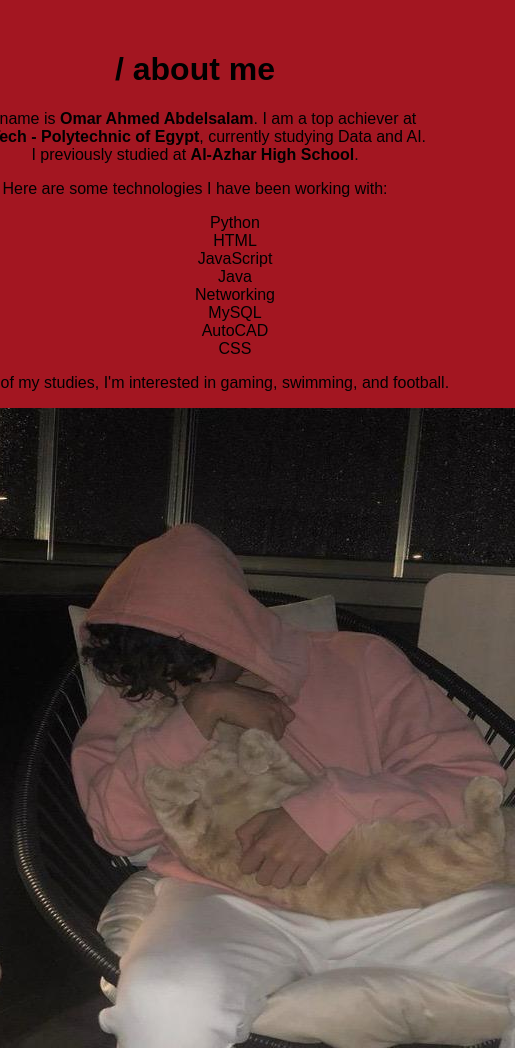
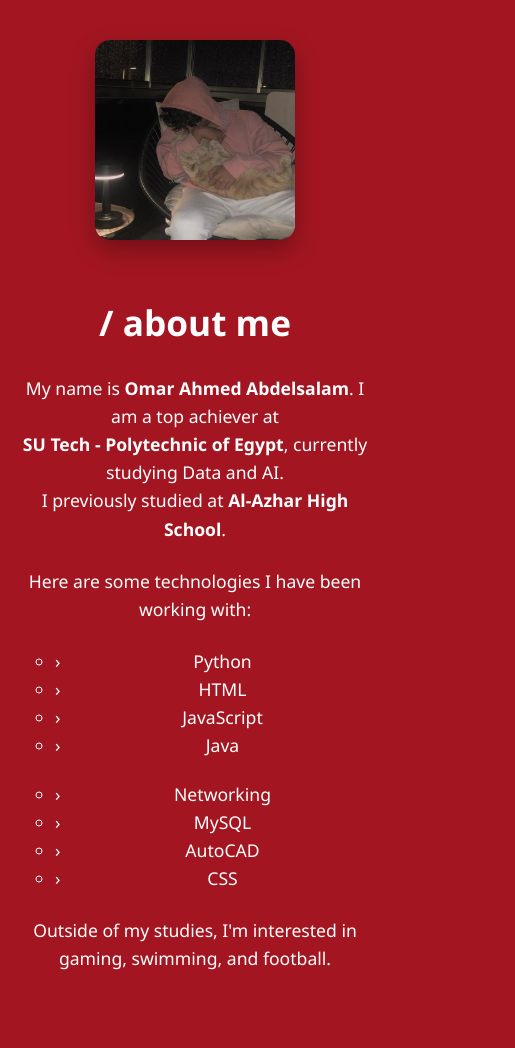
Before and after one commit to owvr27/about, a plain HTML site: page index.html in a window 390 px wide. Shown: the whole page, 515 px wide, since content can reach past the window. After the commit the page ends 1016 px from the top, so only its background shows below. Drawn offline with Linux system fonts and the light colour scheme.

Commit message:
Update style.css

```diff
--- a/style.css
+++ b/style.css
@@ -1,133 +1,210 @@
-/* General Styles */
+/* Main Content */
 body {
-    font-family: 'Poppins', sans-serif;
-    background-color: #A31621; /* Deep Red */
+    font-family: 'Segoe UI', Arial, sans-serif;
+    line-height: 1.6;
+    background-color: #A31621;
+    color: #FFFFFF;
     margin: 0;
-    padding: 30px;
+    padding: 40px 20px;
+    min-height: 100vh;
     display: flex;
-    flex-direction: column;
     justify-content: center;
     align-items: center;
-    text-align: center;
     overflow-x: hidden;
-    transition: background-color 0.5s ease-in-out;
 }
 
-/* About Container */
-.about-container {
-    max-width: 1200px;
-    text-align: center;
-    animation: fadeIn 1s ease-in-out;
+.content {
+    max-width: 800px;
+    width: 100%;
+    display: flex;
+    justify-content: space-between;
+    align-items: center;
+    gap: 30px;
+    opacity: 0;
+    transform: translateY(30px);
+    animation: fadeInUp 1s ease-out forwards;
+    animation-delay: 0.2s;
 }
 
-/* Header */
-header h1 {
-    font-family: 'Orbitron', sans-serif;
-    color: #FCF7F8;
-    font-size: 45px;
-    margin-bottom: 5px;
-}
-
-.tagline {
-    font-size: 18px;
-    color: #FCF7F8;
-    font-weight: 300;
-    margin-bottom: 20px;
-}
-
-/* Cards Layout */
-.card-container {
-    display: flex;
-    justify-content: center;
-    gap: 20px;
-    margin-top: 30px;
-    flex-wrap: wrap; /* Ensures responsiveness */
-}
-
-.card {
-    background: #FCF7F8; /* Snow */
-    color: #A31621; /* Deep Red text */
-    padding: 20px;
-    border-radius: 12px;
-    box-shadow: 0 4px 10px rgba(255, 255, 255, 0.2);
-    width: 320px;
-    text-align: center;
-    transition: transform 0.3s ease-in-out, box-shadow 0.3s ease-in-out;
-}
-
-.card:hover {
-    transform: scale(1.05);
-    box-shadow: 0 6px 15px rgba(255, 255, 255, 0.3);
-}
-
-/* Skills & Education Lists */
-.skills, .education {
-    list-style-type: none;
-    padding: 0;
-}
-
-.skills li, .education li {
-
-    color: #A31621; /* Snow */
-    padding: 10px;
-    margin: 8px 0;
-    border-radius: 5px;
-    font-size: 18px;
-    transition: transform 0.3s ease-in-out, background 0.3s ease-in-out;
-}
-
-.skills li:hover, .education li:hover {
-    transform: scale(1.05);
-    /* Slightly lighter Deep Red */
-}
-
-/* Contact */
-.contact {
-    margin-top: 20px;
-}
-
-.contact a {
-    color: #FCF7F8;
-    text-decoration: none;
-    font-weight: bold;
-    transition: color 0.3s ease-in-out;
-}
-
-.contact a:hover {
-    text-decoration: underline;
-    color: #FCF7F8;
-}
-
-/* Fade-in Animation */
-@keyframes fadeIn {
-    from { opacity: 0; transform: translateY(-20px); }
-    to { opacity: 1; transform: translateY(0); }
-}
-
-/* Responsive Design */
-@media (max-width: 1024px) {
-    .card-container {
-        flex-wrap: wrap;
-    }
-
-    .card {
-        width: 45%;
+@keyframes fadeInUp {
+    to {
+        opacity: 1;
+        transform: translateY(0);
     }
 }
 
+.text-content {
+    flex: 1;
+    text-align: left;
+}
+
+.image-container {
+    flex: 0 0 auto;
+    display: flex;
+    justify-content: center;
+    align-items: center;
+    opacity: 0;
+    transform: scale(0.8) rotate(-5deg);
+    animation: fadeInScale 0.8s cubic-bezier(0.175, 0.885, 0.32, 1.275) forwards;
+    animation-delay: 0.4s;
+}
+
+@keyframes fadeInScale {
+    to {
+        opacity: 1;
+        transform: scale(1) rotate(0deg);
+    }
+}
+
+.profile-img {
+    width: 250px;
+    height: 250px;
+    border-radius: 15px;
+    object-fit: cover;
+    box-shadow: 0 10px 25px rgba(0,0,0,0.3);
+    transition: all 0.4s cubic-bezier(0.175, 0.885, 0.32, 1.275);
+}
+
+.profile-img:hover {
+    transform: scale(1.05);
+    box-shadow: 0 15px 30px rgba(0,0,0,0.4);
+}
+
+h1 {
+    font-size: 2.2rem;
+    margin-bottom: 1.5rem;
+    font-weight: 600;
+    color: #FFFFFF;
+    opacity: 0;
+    transform: translateX(-30px);
+    animation: slideIn 0.8s cubic-bezier(0.175, 0.885, 0.32, 1.275) forwards;
+    animation-delay: 0.6s;
+}
+
+@keyframes slideIn {
+    to {
+        opacity: 1;
+        transform: translateX(0);
+    }
+}
+
+p {
+    margin-bottom: 1.5rem;
+    font-size: 1.1rem;
+    color: #FFFFFF;
+    opacity: 0;
+    animation: fadeIn 0.8s ease-out forwards;
+}
+
+p:nth-of-type(1) {
+    animation-delay: 0.8s;
+}
+
+p:nth-of-type(2) {
+    animation-delay: 1.0s;
+}
+
+p:nth-of-type(3) {
+    animation-delay: 1.6s;
+}
+
+@keyframes fadeIn {
+    to {
+        opacity: 1;
+    }
+}
+
+strong {
+    font-weight: 700;
+    color: #FFFFFF;
+}
+
+.tech-columns {
+    display: flex;
+    justify-content: flex-start;
+    gap: 50px;
+    margin: 1.5rem 0;
+    padding-left: 0;
+    list-style-type: none;
+    opacity: 0;
+    animation: fadeIn 0.8s ease-out forwards;
+    animation-delay: 1.2s;
+}
+
+.tech-column {
+    display: flex;
+    flex-direction: column;
+    gap: 0.5rem;
+}
+
+.tech-column li {
+    font-size: 1.1rem;
+    color: #FFFFFF;
+    position: relative;
+    padding-left: 15px;
+    opacity: 0;
+    transform: translateX(-10px);
+}
+
+/* Staggered animation for list items */
+.tech-column:first-child li:nth-child(1) { animation: slideInListItem 0.5s ease-out forwards; animation-delay: 1.3s; }
+.tech-column:first-child li:nth-child(2) { animation: slideInListItem 0.5s ease-out forwards; animation-delay: 1.4s; }
+.tech-column:first-child li:nth-child(3) { animation: slideInListItem 0.5s ease-out forwards; animation-delay: 1.5s; }
+.tech-column:first-child li:nth-child(4) { animation: slideInListItem 0.5s ease-out forwards; animation-delay: 1.6s; }
+
+.tech-column:last-child li:nth-child(1) { animation: slideInListItem 0.5s ease-out forwards; animation-delay: 1.4s; }
+.tech-column:last-child li:nth-child(2) { animation: slideInListItem 0.5s ease-out forwards; animation-delay: 1.5s; }
+.tech-column:last-child li:nth-child(3) { animation: slideInListItem 0.5s ease-out forwards; animation-delay: 1.6s; }
+.tech-column:last-child li:nth-child(4) { animation: slideInListItem 0.5s ease-out forwards; animation-delay: 1.7s; }
+
+@keyframes slideInListItem {
+    to {
+        opacity: 1;
+        transform: translateX(0);
+    }
+}
+
+.tech-column li:before {
+    content: "›";
+    color: #FFFFFF;
+    position: absolute;
+    left: 0;
+}
+
 @media (max-width: 768px) {
-    .card-container {
+    body {
+        padding: 20px 15px;
+    }
+
+    .content {
         flex-direction: column;
         align-items: center;
     }
 
-    .card {
-        width: 90%;
+    .text-content {
+        text-align: center;
     }
+
+    .image-container {
+        margin-top: 20px;
+        order: -1;
+    }
+
+    .profile-img {
+        width: 200px;
+        height: 200px;
+    }
+
+    .tech-columns {
+        flex-direction: column;
+        gap: 20px;
+    }
+
+    /* Adjust animation delays for mobile */
+    h1 { animation-delay: 0.3s; }
+    p:nth-of-type(1) { animation-delay: 0.5s; }
+    .tech-columns { animation-delay: 0.7s; }
+    .tech-column li { animation-delay: 0.8s !important; }
+    p:nth-of-type(2) { animation-delay: 1.0s; }
+    p:nth-of-type(3) { animation-delay: 1.2s; }
 }
-
-@media (max-width: 480px) {
-    .card {
-        width: 100%;
-    }
-}
```
